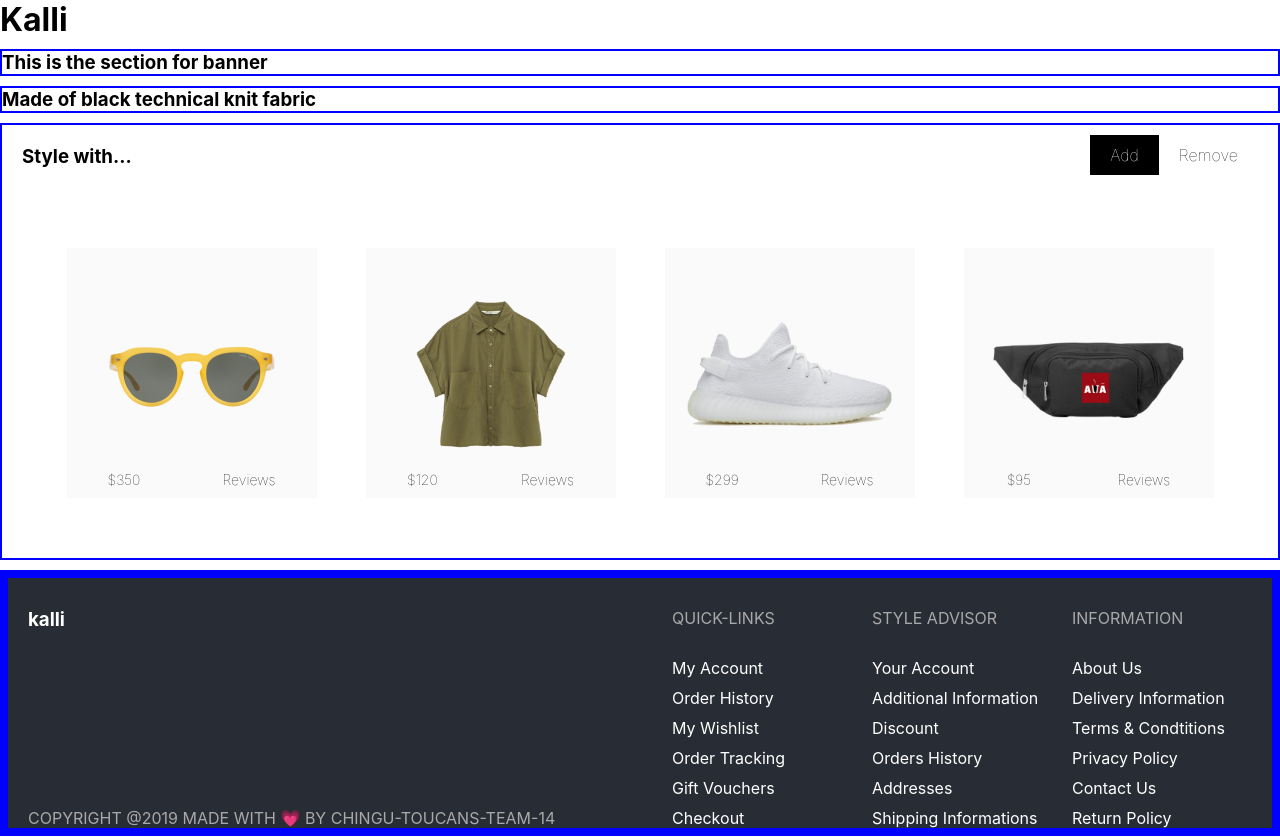
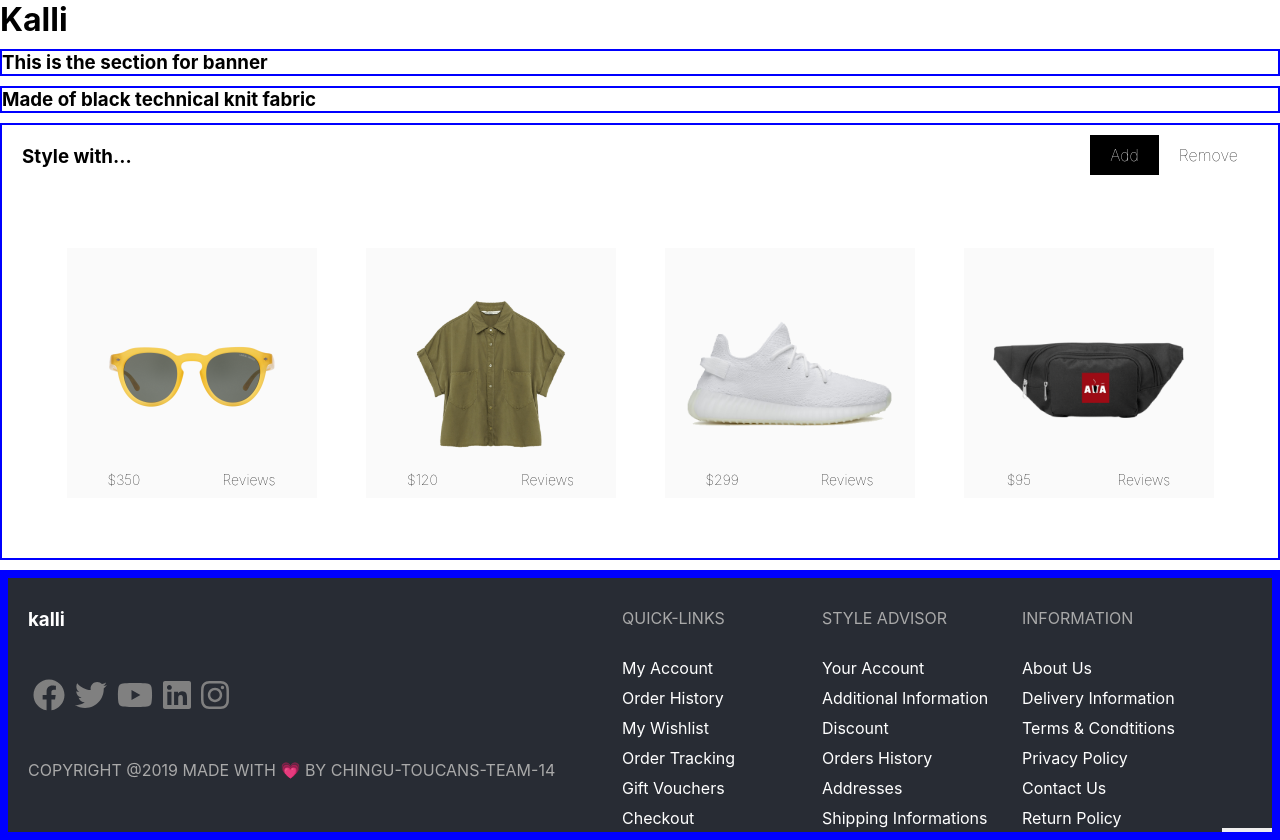
Before and after one commit to chingu-voyages/v9-toucans-team-14, a React (Create React App) app: page / in a window 1280 px wide. Built offline with nearby package versions, Linux system fonts and the light colour scheme.

Commit message:
ADD FONTAWESOME
Added fontawesome on social component

```diff
--- a/package.json
+++ b/package.json
@@ -4,6 +4,8 @@
   "private": true,
   "dependencies": {
     "@fortawesome/fontawesome-svg-core": "^1.2.19",
+    "@fortawesome/free-brands-svg-icons": "^5.9.0",
+    "@fortawesome/free-regular-svg-icons": "^5.9.0",
     "@fortawesome/free-solid-svg-icons": "^5.9.0",
     "@fortawesome/react-fontawesome": "^0.1.4",
     "font-awesome": "^4.7.0",
--- a/public/index.html
+++ b/public/index.html
@@ -21,6 +21,7 @@
       work correctly both with client-side routing and a non-root public URL.
       Learn how to configure a non-root public URL by running `npm run build`.
     -->
+
   <title>Shoe Web App</title>
 </head>
 
--- a/src/App.js
+++ b/src/App.js
@@ -41,5 +41,4 @@ export class App extends React.Component {
   }
 }
 
-// render(<App />, window.document.getElementById("root"));
 export default App;
--- a/src/FirstMiddle.js
+++ b/src/FirstMiddle.js
@@ -1,5 +1,4 @@
 import React from "react";
-import "./App.css";
 
 export class FirstMiddle extends React.Component {
   render() {
--- a/src/Foot.js
+++ b/src/Foot.js
@@ -1,11 +1,16 @@
 import React from "react";
-import "./App.css";
+import Social from "./assets/Social";
 
 export class Foot extends React.Component {
   render() {
     return (
       <div className="last-foot">
         <h3 className="section-title">kalli</h3>
+
+        <li className="social-media">
+          <Social />
+        </li>
+
         <p className="copyright-text sub-title">
           Copyright @2019 Made with <span> 💗 </span> by Chingu-Toucans-team-14
         </p>
@@ -74,6 +79,8 @@ export class Foot extends React.Component {
             return policy
           </a>
         </li>
+
+        <button className="top" />
       </div>
     );
   }
--- a/src/Top.js
+++ b/src/Top.js
@@ -1,5 +1,4 @@
 import React from "react";
-import "./App.css";
 
 export class Top extends React.Component {
   render() {
@@ -10,5 +9,3 @@ export class Top extends React.Component {
     );
   }
 }
-
-// export default topKalli;
--- /dev/null
+++ b/src/assets/Social.js
@@ -0,0 +1,36 @@
+import React from "react";
+import { FontAwesomeIcon } from "@fortawesome/react-fontawesome";
+import {
+  faFacebook,
+  faTwitter,
+  faYoutube,
+  faLinkedin,
+  faInstagram
+} from "@fortawesome/free-brands-svg-icons";
+
+export default function Social() {
+  return (
+    <div className="social-media-links">
+      {/* <h3>Social Links</h3> */}
+      <a className="facebook social" href="https://www.facebook.com">
+        <FontAwesomeIcon icon={faFacebook} size="2x" />
+      </a>
+
+      <a className="twitter social" href="https://www.twitter.com">
+        <FontAwesomeIcon icon={faTwitter} size="2x" />
+      </a>
+
+      <a className="youtube social" href="https://www.youtube.com">
+        <FontAwesomeIcon icon={faYoutube} size="2x" />
+      </a>
+
+      <a className="linkedin social" href="https://www.linkedin.com">
+        <FontAwesomeIcon icon={faLinkedin} size="2x" />
+      </a>
+
+      <a className="instagram social" href="https://www.instagram.com">
+        <FontAwesomeIcon icon={faInstagram} size="2x" />
+      </a>
+    </div>
+  );
+}
--- a/src/index.css
+++ b/src/index.css
@@ -59,16 +59,21 @@ code {
   color: white;
   display: grid;
   /* grid-gap: 10px; */
-  grid-template-columns: 2fr 200px 200px 200px;
+  grid-template-columns: 2fr 200px 200px 200px 50px;
   grid-template-areas:
-    "title cat som fea"
-    ". cat som fea"
-    "cop cat som fea";
+    "title cat som fea ."
+    "soc cat som fea ."
+    "cop cat som fea ."
+    ". . . . to";
   padding: 30px 0 0 20px;
 }
 
 .section-title {
   grid-area: title;
+}
+
+.social-media {
+  grid-area: soc;
 }
 
 .first-list {
@@ -81,6 +86,10 @@ code {
 
 .third-list {
   grid-area: fea;
+}
+
+.top {
+  grid-area: to;
 }
 
 .copyright-text {
@@ -104,8 +113,29 @@ code {
   text-transform: capitalize;
 }
 
+.lists a:hover {
+  color: gray;
+}
+
 .last-foot li {
   list-style: none;
 }
 
+/* Social media links */
+.social-media-links {
+  /* padding: 0 5px; */
+}
+
+a.social {
+  color: gray;
+  display: inline-block;
+  margin: 0 5px;
+  transition: transform 250ms;
+}
+
+a.social:hover {
+  color: lightblue;
+  transform: translateY(-4px);
+}
+
 /* Team-14 styles end here */
```
Also changed, not shown: 1 other file (tests, documents, lock files or other folders).
